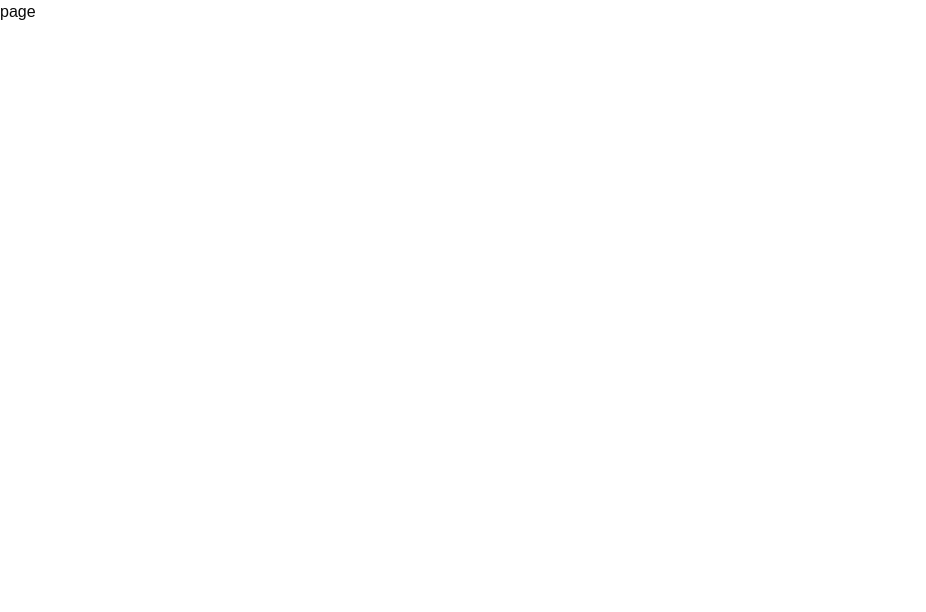
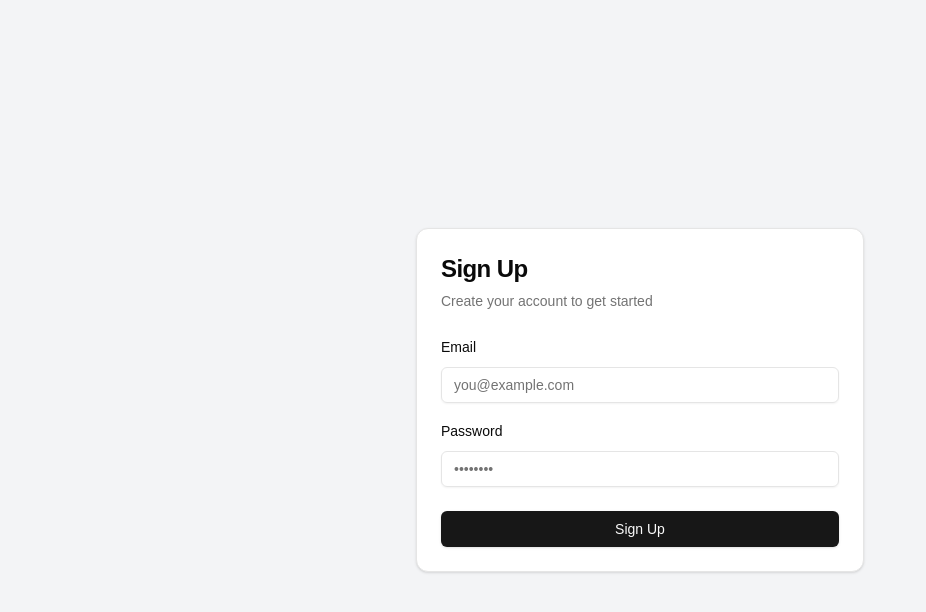
Before and after one commit to SagarKarmoker/next-saas-clerk, a Next.js app: page /sign-up in a window 1280 px wide. Shown: the top 612 px of the page, without its empty margins (0-926 px from the left). Built offline with nearby package versions, Linux system fonts and the light colour scheme; no server answers.

Commit message:
ui: signup page added

```diff
--- a/app/page.jsx
+++ b/app/page.jsx
@@ -7,7 +7,6 @@ import {
   CardTitle,
 } from "@/components/ui/card"
 
-import Image from "next/image";
 
 export default function Home() {
   return (
--- a/app/sign-up/page.jsx
+++ b/app/sign-up/page.jsx
@@ -1,7 +1,127 @@
-import React from 'react'
+'use client'
+import React, { useState } from 'react'
+import { useSignUp } from '@clerk/nextjs'
+import { useRouter } from 'next/navigation'
+import { Link } from 'next/link'
+import { Button } from "@/components/ui/button"
+import { Input } from "@/components/ui/input"
+import { Label } from "@/components/ui/label"
+import { Card, CardHeader, CardTitle, CardDescription, CardContent, CardFooter } from "@/components/ui/card"
+import { AlertCircle } from 'lucide-react'
 
 export default function SignUp() {
-  return (
-    <div>page</div>
-  )
+    const { isLoaded, setActive, signUp } = useSignUp()
+    const [emailAddress, setEmailAddress] = useState("")
+    const [password, setPassword] = useState("")
+    const [pendingVerification, setPendingVerification] = useState(false)
+    const [code, setCode] = useState("")
+    const [error, setError] = useState("")
+    const [showPass, setShowPass] = useState("")
+
+    //  ROUTER
+    const router = useRouter();
+
+    // if not loaded all js
+    if (!isLoaded) {
+        return null; // user loader to show loading
+    }
+
+    const handleSubmit = async (e) => {
+        e.preventDefault();
+
+        if (!isLoaded) {
+            return;
+        }
+
+        try {
+            // user create on clerk
+            await signUp.create({
+                emailAddress,
+                password
+            })
+
+            // email send to user
+            await signUp.prepareEmailAddressVerification({
+                strategy: "email_code"
+            })
+
+            // not verified yet
+            setPendingVerification(true)
+        } catch (error) {
+            setError(error)
+            console.error(error.errors[0])
+        }
+    }
+
+    const verifyCodeBtn = async () => {
+        e.preventDefault();
+
+        if (!isLoaded) {
+            return;
+        }
+
+        try {
+            const completeSignup = await signUp.attemptEmailAddressVerification({
+                code
+            })
+
+            // if code is wrong or any other problem
+            if (completeSignup.status !== 'complete') {
+                setError("Verification Code Not Valid")
+            }
+
+            // if complete verification
+            if (completeSignup.status === 'complete') {
+                await setActive(completeSignup.createdSessionId)
+                router.push("/dashboard")
+            }
+
+        } catch (error) {
+            setError(error.errors[0].message)
+        }
+    }
+
+    return (
+        <div className="min-h-screen flex items-center justify-center bg-gray-100">
+            <Card className="w-full max-w-md">
+                <CardHeader>
+                    <CardTitle className="text-2xl font-bold">Sign Up</CardTitle>
+                    <CardDescription>Create your account to get started</CardDescription>
+                </CardHeader>
+                <form onSubmit={handleSubmit}>
+                    <CardContent className="space-y-4">
+                        <div className="space-y-2">
+                            <Label htmlFor="email">Email</Label>
+                            <Input
+                                id="email"
+                                type="email"
+                                placeholder="you@example.com"
+                                value={emailAddress}
+                                onChange={(e) => setEmailAddress(e.target.value)}
+                                required />
+                        </div>
+                        <div className="space-y-2">
+                            <Label htmlFor="password">Password</Label>
+                            <Input
+                                id="password"
+                                type="password"
+                                placeholder="••••••••"
+                                value={password}
+                                onChange={(e) => setPassword(e.target.value)}
+                                required />
+                        </div>
+                        {error && (
+                            <div className="text-red-500 text-sm flex items-center">
+                                <AlertCircle className="w-4 h-4 mr-2" />
+                                {error}
+                            </div>
+                        )}
+                    </CardContent>
+                    <CardFooter>
+                        <Button type="submit" className="w-full">Sign Up</Button>
+                    </CardFooter>
+                </form>
+            </Card>
+        </div>
+    )
 }
--- /dev/null
+++ b/components/signup-page.jsx
@@ -0,0 +1,81 @@
+'use client'
+
+import { useState } from 'react'
+import { Button } from "@/components/ui/button"
+import { Input } from "@/components/ui/input"
+import { Label } from "@/components/ui/label"
+import { Card, CardHeader, CardTitle, CardDescription, CardContent, CardFooter } from "@/components/ui/card"
+import { AlertCircle } from 'lucide-react'
+
+export function SignupPage() {
+  const [email, setEmail] = useState('')
+  const [password, setPassword] = useState('')
+  const [error, setError] = useState('')
+
+  const handleSubmit = (e) => {
+    e.preventDefault()
+    setError('')
+
+    if (!email || !password) {
+      setError('Please fill in all fields')
+      return
+    }
+
+    if (!/\S+@\S+\.\S+/.test(email)) {
+      setError('Please enter a valid email address')
+      return
+    }
+
+    if (password.length < 8) {
+      setError('Password must be at least 8 characters long')
+      return
+    }
+
+    // Here you would typically send the data to your backend
+    console.log('Signup submitted', { email, password })
+  }
+
+  return (
+    (<div className="min-h-screen flex items-center justify-center bg-gray-100">
+      <Card className="w-full max-w-md">
+        <CardHeader>
+          <CardTitle className="text-2xl font-bold">Sign Up</CardTitle>
+          <CardDescription>Create your account to get started</CardDescription>
+        </CardHeader>
+        <form onSubmit={handleSubmit}>
+          <CardContent className="space-y-4">
+            <div className="space-y-2">
+              <Label htmlFor="email">Email</Label>
+              <Input
+                id="email"
+                type="email"
+                placeholder="you@example.com"
+                value={email}
+                onChange={(e) => setEmail(e.target.value)}
+                required />
+            </div>
+            <div className="space-y-2">
+              <Label htmlFor="password">Password</Label>
+              <Input
+                id="password"
+                type="password"
+                placeholder="••••••••"
+                value={password}
+                onChange={(e) => setPassword(e.target.value)}
+                required />
+            </div>
+            {error && (
+              <div className="text-red-500 text-sm flex items-center">
+                <AlertCircle className="w-4 h-4 mr-2" />
+                {error}
+              </div>
+            )}
+          </CardContent>
+          <CardFooter>
+            <Button type="submit" className="w-full">Sign Up</Button>
+          </CardFooter>
+        </form>
+      </Card>
+    </div>)
+  );
+}
--- /dev/null
+++ b/components/ui/input.jsx
@@ -0,0 +1,19 @@
+import * as React from "react"
+
+import { cn } from "@/lib/utils"
+
+const Input = React.forwardRef(({ className, type, ...props }, ref) => {
+  return (
+    (<input
+      type={type}
+      className={cn(
+        "flex h-9 w-full rounded-md border border-input bg-transparent px-3 py-1 text-sm shadow-sm transition-colors file:border-0 file:bg-transparent file:text-sm file:font-medium file:text-foreground placeholder:text-muted-foreground focus-visible:outline-none focus-visible:ring-1 focus-visible:ring-ring disabled:cursor-not-allowed disabled:opacity-50",
+        className
+      )}
+      ref={ref}
+      {...props} />)
+  );
+})
+Input.displayName = "Input"
+
+export { Input }
--- /dev/null
+++ b/components/ui/label.jsx
@@ -0,0 +1,18 @@
+"use client"
+
+import * as React from "react"
+import * as LabelPrimitive from "@radix-ui/react-label"
+import { cva } from "class-variance-authority";
+
+import { cn } from "@/lib/utils"
+
+const labelVariants = cva(
+  "text-sm font-medium leading-none peer-disabled:cursor-not-allowed peer-disabled:opacity-70"
+)
+
+const Label = React.forwardRef(({ className, ...props }, ref) => (
+  <LabelPrimitive.Root ref={ref} className={cn(labelVariants(), className)} {...props} />
+))
+Label.displayName = LabelPrimitive.Root.displayName
+
+export { Label }
--- a/package.json
+++ b/package.json
@@ -12,6 +12,7 @@
     "@clerk/nextjs": "^6.0.2",
     "@prisma/client": "^5.21.1",
     "@radix-ui/react-icons": "^1.3.0",
+    "@radix-ui/react-label": "^2.1.0",
     "@radix-ui/react-slot": "^1.1.0",
     "class-variance-authority": "^0.7.0",
     "clsx": "^2.1.1",
```
Also changed, not shown: 1 other file (tests, documents, lock files or other folders).
